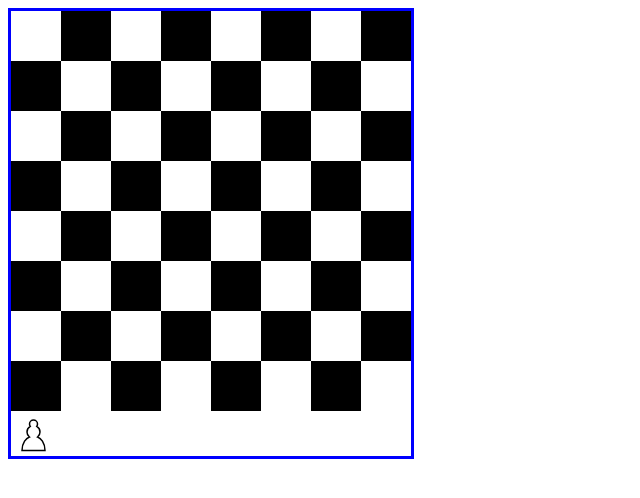
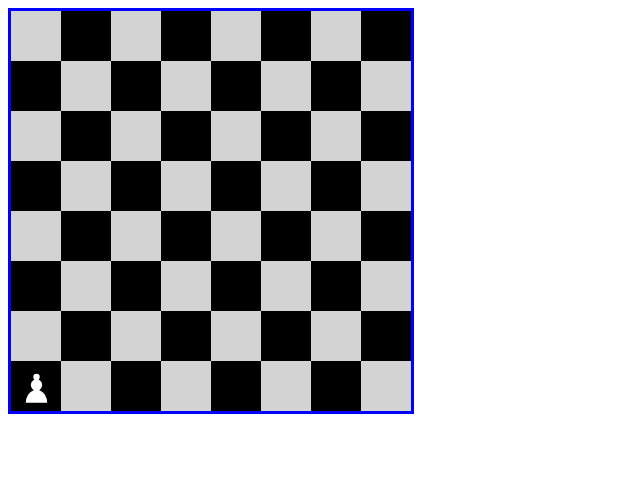
Before and after one commit to raymondshiner/chessgame, a React (Create React App) app: page / in a window 1280 px wide. Shown: the top 498 px of the page, without its empty margins (0-640 px from the left). Built offline with nearby package versions, Linux system fonts and the light colour scheme.

Commit message:
Render a single pawn on the chessboard

```diff
--- a/src/components/chessboard/Chessboard.tsx
+++ b/src/components/chessboard/Chessboard.tsx
@@ -1,30 +1,31 @@
-import { FC } from "react"
+import { FC, PropsWithChildren } from "react"
 import styled from "styled-components"
 import { Pawn } from "../pawn/Pawn"
 
 export const Chessboard: FC = () => {
-  const squareGrid = [...Array(8)].map((_, rowIndex) => {
+  const chessBoardRows = [...Array(8)].map((_, rowIndex) => {
     const rowNumber = rowIndex + 1
     const isEvenRow = rowNumber % 2 === 0
 
     const rowOfSquares = [...Array(8)].map((_, columnIndex) => {
       const columnNumber = columnIndex + 1
       const isEvenColumn = columnNumber % 2 === 0
-      const squareIsBlack = onlyOneIsTrue(isEvenRow, isEvenColumn)
+      const squareIsWhite = onlyOneIsTrue(isEvenRow, isEvenColumn)
 
-      const squareColor = squareIsBlack ? "black" : "white"
-      return <ChessSquare color={squareColor} />
+      const squareColor = squareIsWhite ? "lightgrey" : "black"
+      const isVeryFirstSquare = rowNumber === 1 && columnNumber === 1
+
+      return (
+        <ChessSquare color={squareColor}>
+          {isVeryFirstSquare && <Pawn />}
+        </ChessSquare>
+      )
     })
 
-    return rowOfSquares
+    return <ChessRowWrapper>{rowOfSquares}</ChessRowWrapper>
   })
 
-  return (
-    <ChessBoardWrapper>
-      {squareGrid}
-      <Pawn />
-    </ChessBoardWrapper>
-  )
+  return <ChessBoardWrapper>{chessBoardRows}</ChessBoardWrapper>
 }
 
 const onlyOneIsTrue = (a: boolean, b: boolean): boolean => {
@@ -32,18 +33,32 @@ const onlyOneIsTrue = (a: boolean, b: boolean): boolean => {
 }
 
 const ChessBoardWrapper = styled.div`
-  display: grid;
+  display: flex;
+  flex-direction: column-reverse;
   width: fit-content;
-  grid-template-columns: repeat(8, 50px);
-  grid-template-rows: repeat(8, 50px);
   border: 3px solid blue;
 `
 
-const ChessSquare = ({ color }: { color: "white" | "black" }) => (
-  <Square data-testId={`square-${color}`} color={color} />
+const ChessRowWrapper = styled.div`
+  display: flex;
+  align-items: center;
+  width: 100%;
+`
+
+interface ChessSquareProps extends PropsWithChildren {
+  color: "lightgrey" | "black"
+}
+
+const ChessSquare = ({ color, children }: ChessSquareProps) => (
+  <Square data-testId={`square-${color}`} color={color}>
+    {children}
+  </Square>
 )
 
 const Square = styled.div`
+  display: flex;
+  align-items: center;
+  justify-content: center;
   width: 50px;
   height: 50px;
   background: ${(props) => props.color};
```
Also changed, not shown: 1 other file (tests, documents, lock files or other folders).
